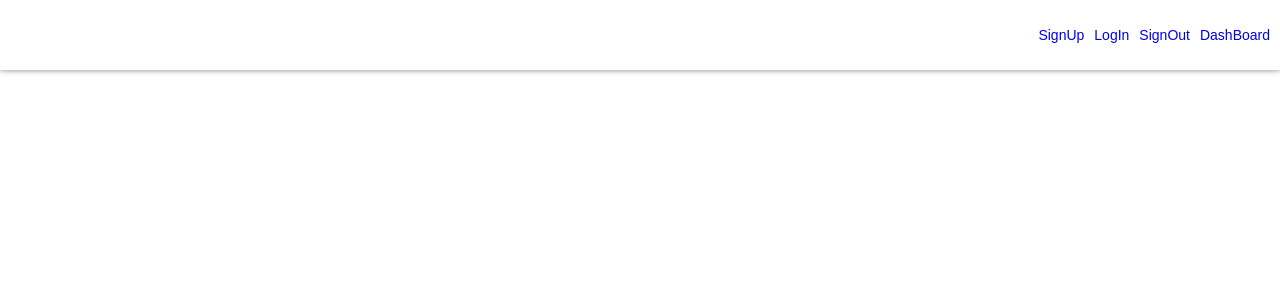
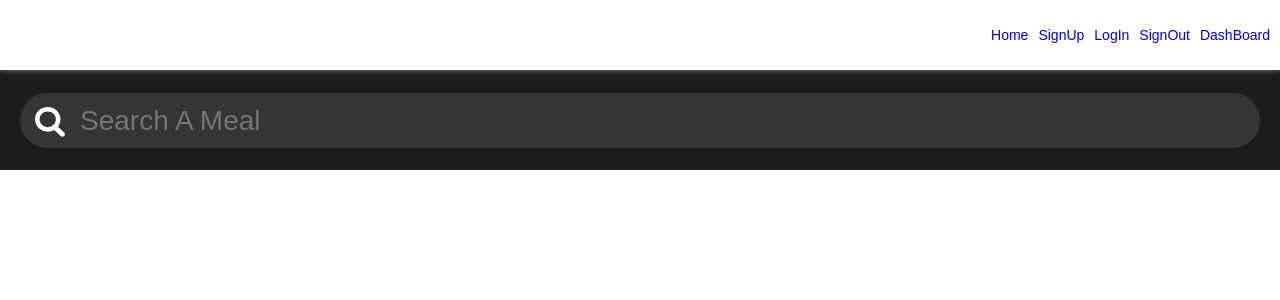
Before and after one commit to nganifaith/Capstone-frontend, a React (Create React App) app: page / in a window 1280 px wide. Shown: the top 300 px of the page. Built offline with nearby package versions, Linux system fonts and the light colour scheme.

Commit message:
Add Search bar component

```diff
--- a/package.json
+++ b/package.json
@@ -11,6 +11,7 @@
     "eslint-config-airbnb": "^18.2.1",
     "eslint-config-airbnb-base": "^14.2.1",
     "eslint-plugin-import": "^2.24.2",
+    "prop-types": "^15.7.2",
     "react": "^17.0.2",
     "react-dom": "^17.0.2",
     "react-redux": "^7.2.5",
@@ -27,7 +28,6 @@
     "test": "react-scripts test",
     "eject": "react-scripts eject",
     "lint:fix": "eslint --fix --ext .js,.jsx ."
-
   },
   "eslintConfig": {
     "extends": [
--- a/src/Routes.js
+++ b/src/Routes.js
@@ -1,11 +1,14 @@
 import React from 'react';
-import { BrowserRouter, Switch } from 'react-router-dom';
+import { BrowserRouter, Switch, Route } from 'react-router-dom';
 import Header from './components/Header';
+import Home from './pages/Home';
 
 const Routes = () => (
   <BrowserRouter>
     <Header />
-    <Switch />
+    <Switch>
+      <Route exact path="/" component={Home} />
+    </Switch>
   </BrowserRouter>
 );
 
--- a/src/components/Header/index.js
+++ b/src/components/Header/index.js
@@ -10,6 +10,7 @@ const Header = () => (
     <Content>
       <Logo />
       <NavBar>
+        <Link to="/">Home</Link>
         <Link to="/signup">SignUp</Link>
         <Link to="/login">LogIn</Link>
 
--- /dev/null
+++ b/src/components/SearchBar/SearchBar.styles.js
@@ -0,0 +1,44 @@
+import styled from 'styled-components';
+
+export const Wrapper = styled.div`
+  display: flex;
+  align-items: center;
+  height: 100px;
+  background: var(--darkGrey);
+  padding: 0 20px;
+`;
+
+export const Content = styled.div`
+  position: relative;
+  max-width: var(--maxWidth);
+  width: 100%;
+  height: 55px;
+  background: var(--medGrey);
+  margin: 0 auto;
+  border-radius: 40px;
+  color: var(--white);
+
+  img {
+    position: absolute;
+    left: 15px;
+    top: 14px;
+    width: 30px;
+  }
+
+  input {
+    font-size: 28px;
+    position: absolute;
+    left: 0;
+    margin: 8px 0;
+    padding: 0 0 0 60px;
+    border: 0;
+    width: 95%;
+    background: transparent;
+    height: 40px;
+    color: var(--white);
+
+    :focus {
+      outline: none;
+    }
+  }
+`;
--- /dev/null
+++ b/src/components/SearchBar/index.js
@@ -0,0 +1,24 @@
+import React from 'react';
+import PropTypes from 'prop-types';
+
+import searchIcon from '../../images/search-icon.svg';
+
+import { Wrapper, Content } from './SearchBar.styles';
+
+const SearchBar = ({ setSearchTerm }) => (
+  <Wrapper>
+    <Content>
+      <img src={searchIcon} alt="search-icon" />
+      <input
+        type="text"
+        placeholder="Search A Meal"
+        onChange={(e) => setSearchTerm(e.currentTarget.value)}
+      />
+    </Content>
+  </Wrapper>
+);
+
+SearchBar.propTypes = {
+  setSearchTerm: PropTypes.func.isRequired,
+};
+export default SearchBar;
--- /dev/null
+++ b/src/pages/Home.js
@@ -0,0 +1,10 @@
+import React from 'react';
+import SearchBar from '../components/SearchBar';
+
+const Home = () => (
+  <div>
+    <SearchBar />
+  </div>
+);
+
+export default Home;
```
Also changed, not shown: src/images/search-icon.svg (added), 1 other file (tests, documents, lock files or other folders).
